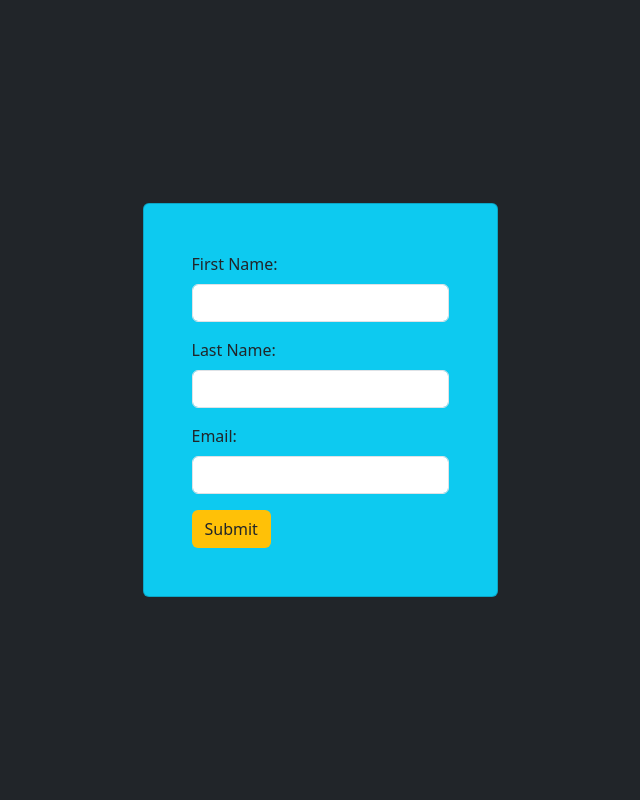
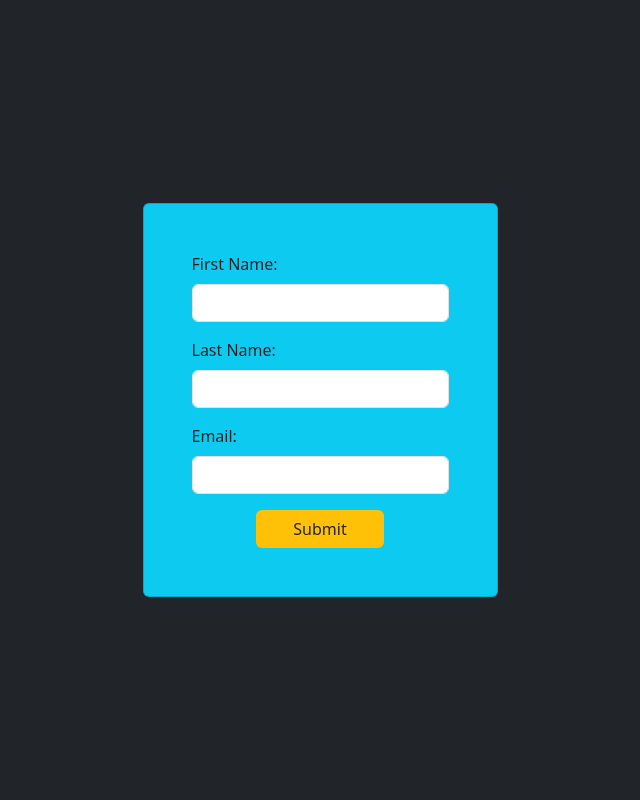
Before and after one commit to Turner-Christian/users_cr, a Flask app: page / in a window 1280 px wide. Shown: the whole page, without its empty margins (320-960 px from the left). Run offline with Flask 3, Linux system fonts and the light colour scheme.

Commit message:
Change button sizing

```diff
--- a/templates/index.html
+++ b/templates/index.html
@@ -24,7 +24,9 @@
                     <label class="form-label" for="email">Email:</label>
                     <input class="form-control" type="text" name="email">
                 </div>
-                <input class="bg-warning btn" type="submit">
+                <div class="mt-3 d-flex justify-content-center align-items-center" style="width:inherit;">
+                    <input class="bg-warning btn" style="width:8rem;" type="submit">
+                </div>
             </form>
         </div>
     </div>
```
